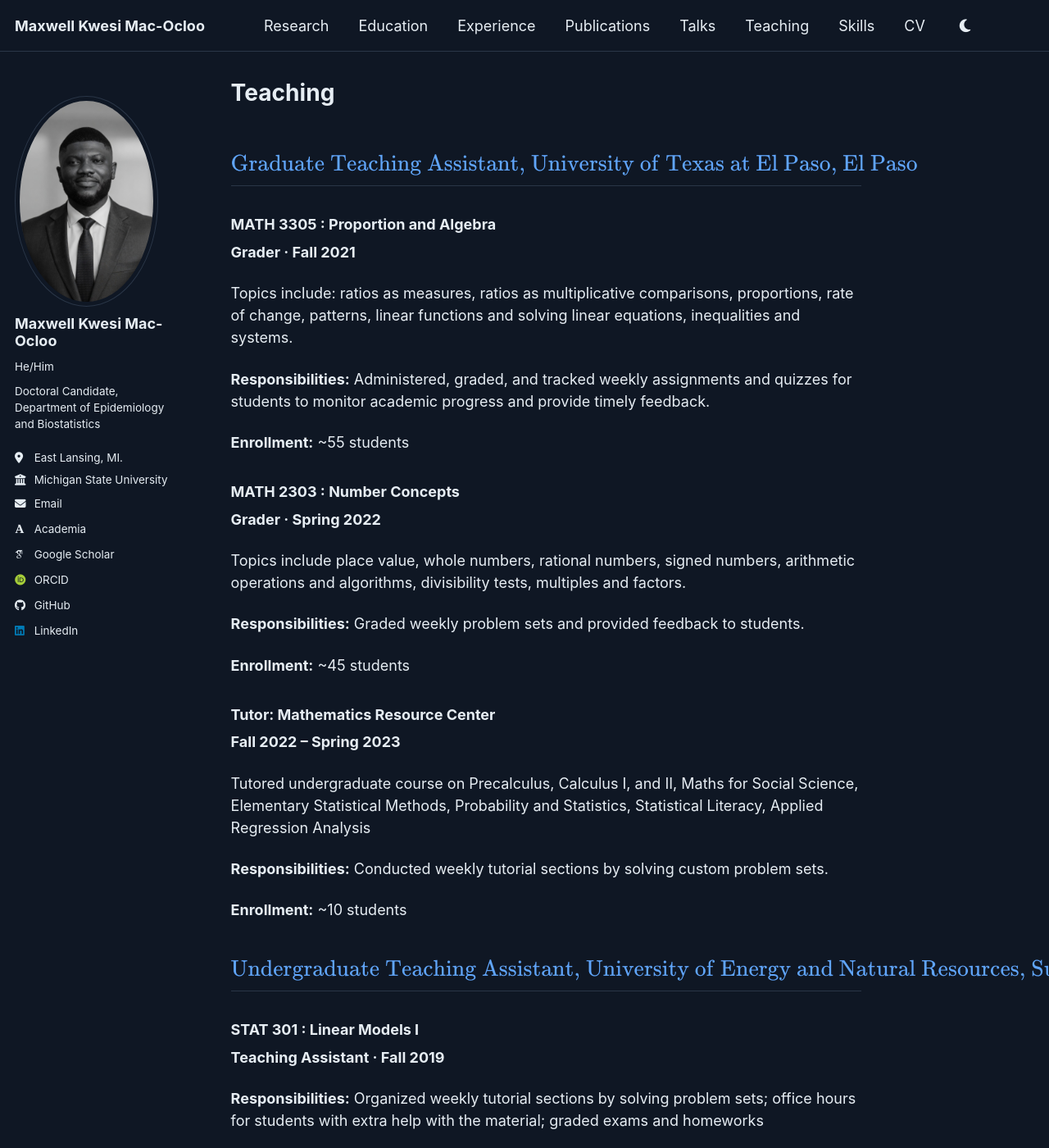
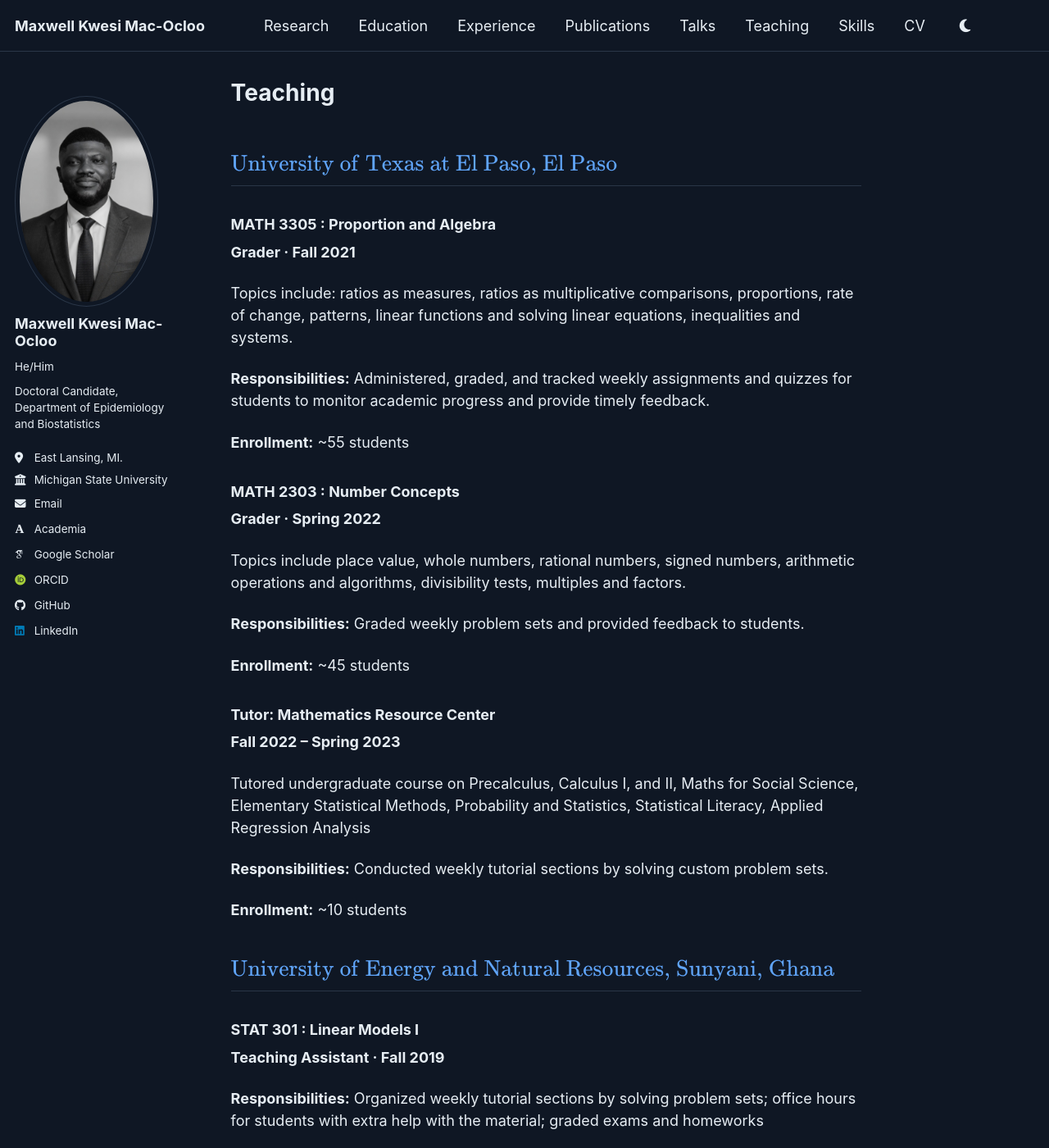
Before and after one commit to MaxwellMacocloo/maxwellmacocloo.github.io, a Jekyll site: the page built from _pages/teaching.md, in a window 1280 px wide and 1400 px high. Shown: the whole window at 82% size. Built offline with Jekyll 4.4.1, drawn with Linux system fonts in a browser that asks for light colours; some web fonts are replaced.

Commit message:
Remove 'Teaching Assistant' from job titles

```diff
--- a/_pages/teaching.md
+++ b/_pages/teaching.md
@@ -6,7 +6,7 @@ author_profile: true
 ---
 
 
-## $\color{blue}\text{Graduate Teaching Assistant, University of Texas at El Paso, El Paso}$
+## $\color{blue}\text{University of Texas at El Paso, El Paso}$
 
 ### MATH 3305 : Proportion and Algebra
 **Grader · Fall 2021**
@@ -42,7 +42,7 @@ Tutored undergraduate course on Precalculus, Calculus I, and II, Maths for Socia
 **Enrollment:** ~10 students
 
 
-## $\color{blue}\text{Undergraduate Teaching Assistant, University of Energy and Natural Resources, Sunyani, Ghana}$
+## $\color{blue}\text{University of Energy and Natural Resources, Sunyani, Ghana}$
 
 
 ### STAT 301 : Linear Models I
```
